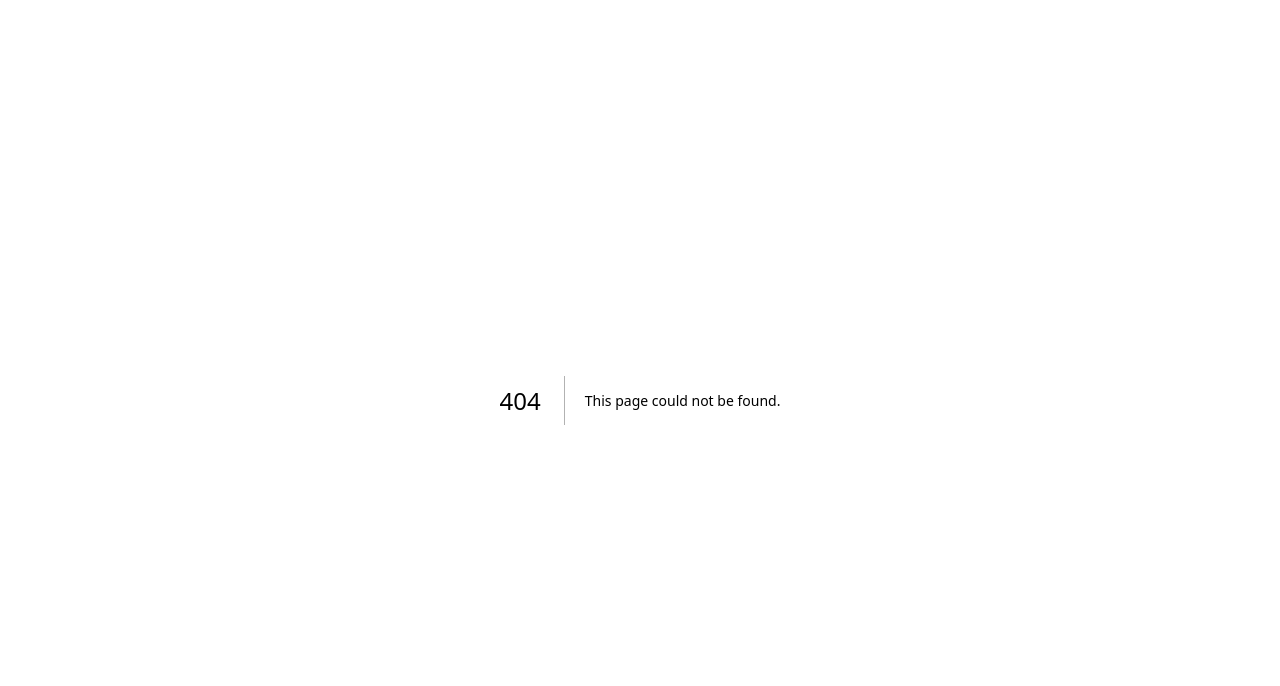
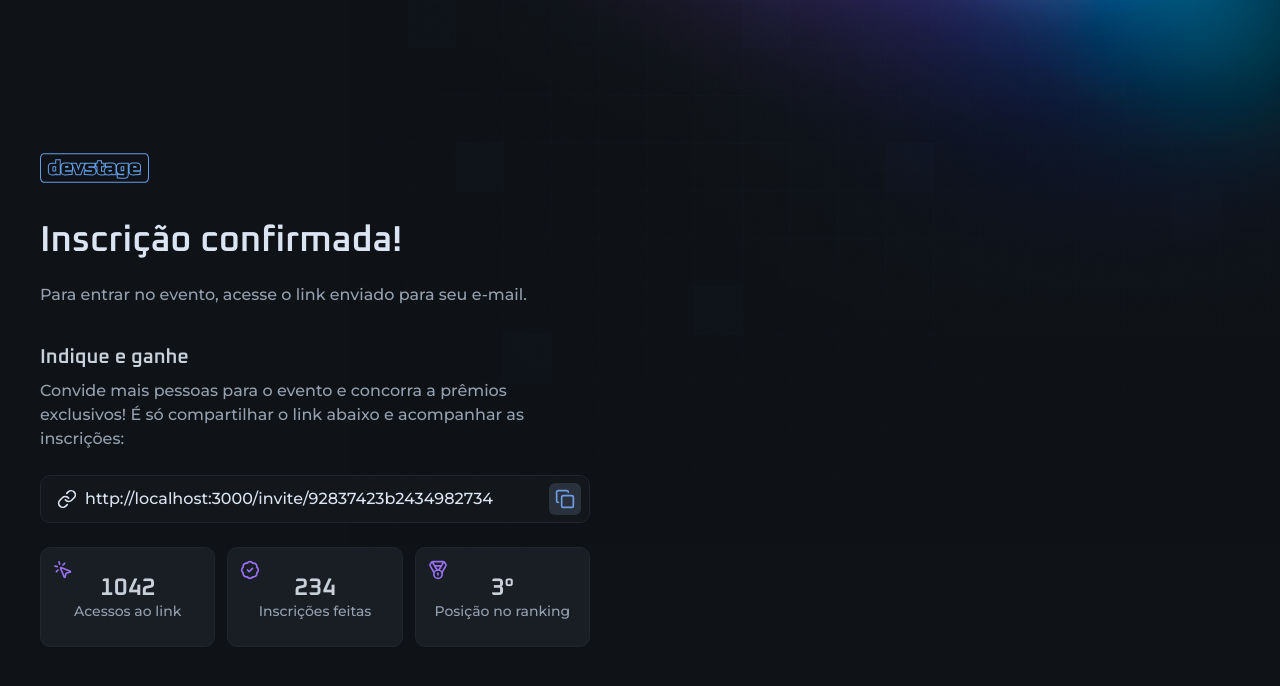
Before and after one commit to bduarte10/devstage, a Next.js app: page /invite in a window 1280 px wide. Before the commit this address had no page. Shown: the top 686 px of the page. Built offline with nearby package versions, Linux system fonts and the light colour scheme.

Commit message:
feat: adiciona página de convite e atualiza layout da página inicial com seção de inscrição

```diff
--- a/package.json
+++ b/package.json
@@ -15,6 +15,7 @@
     "postcss": "^8.5.2",
     "react": "^19.0.0",
     "react-dom": "^19.0.0",
+    "tailwind-merge": "^3.0.1",
     "tailwindcss": "^4.0.7"
   },
   "devDependencies": {
--- /dev/null
+++ b/src/app/invite/page.tsx
@@ -0,0 +1,76 @@
+import { IconButton } from '@/components/icon-button'
+import { InputField, InputIcon, InputRoot } from '@/components/input'
+import { BadgeCheck, Copy, Link, Medal, MousePointerClick } from 'lucide-react'
+import Image from 'next/image'
+import logo from '../../assets/logo.svg'
+
+export default function InvitePage() {
+  return (
+    <div className="min-h-dvh flex items-center justify-between gap-16 flex-col md:flex-row">
+      <div className="flex flex-col gap-10 w-full max-w-[550px]">
+        <Image src={logo} alt="devstage" width={108.5} height={30} />
+        <div className="space-y-6">
+          <h1 className="text-4xl font-semibold font-heading text-gray-100 leading-none">
+            Inscrição confirmada!
+          </h1>
+          <p className="text-gray-300">
+            Para entrar no evento, acesse o link enviado para seu e-mail.
+          </p>
+        </div>
+        <div className="space-y-6">
+          <div className="space-y-3">
+            <h2 className="text-gray-200 text-xl font-heading font-semibold leading-none">
+              Indique e ganhe
+            </h2>
+            <p className="text-gray-300">
+              Convide mais pessoas para o evento e concorra a prêmios
+              exclusivos! É só compartilhar o link abaixo e acompanhar as
+              inscrições:
+            </p>
+          </div>
+          <InputRoot>
+            <InputIcon>
+              <Link className="size-5 " />
+            </InputIcon>
+            <InputField
+              readOnly
+              defaultValue="http://localhost:3000/invite/92837423b2434982734"
+            />
+            <IconButton className="-mr-2">
+              <Copy className="size-5" />
+            </IconButton>
+          </InputRoot>
+          <div className="grid gap-3 md:grid-cols-3 ">
+            <div className="relative bg-gray-700 border border-gray-600 px-4 py-7 flex flex-col items-center justify-center gap-1 rounded-xl">
+              <span className="font-heading text-2xl font-semibold text-gray-200 leading-none ">
+                1042
+              </span>
+              <span className="text-sm text-gray-300 leading-none text-center">
+                Acessos ao link
+              </span>
+              <MousePointerClick className="size-5 text-purple absolute top-3 left-3" />
+            </div>
+            <div className="relative bg-gray-700 border border-gray-600 px-4 py-7 flex flex-col items-center justify-center gap-1 rounded-xl">
+              <span className="font-heading text-2xl font-semibold text-gray-200 leading-none ">
+                234
+              </span>
+              <span className="text-sm text-gray-300 leading-none text-center">
+                Inscrições feitas
+              </span>
+              <BadgeCheck className="size-5 text-purple absolute top-3 left-3" />
+            </div>
+            <div className="relative bg-gray-700 border border-gray-600 px-4 py-7 flex flex-col items-center justify-center gap-1 rounded-xl">
+              <span className="font-heading text-2xl font-semibold text-gray-200 leading-none ">
+                3°
+              </span>
+              <span className="text-sm text-gray-300 leading-none text-center">
+                Posição no ranking
+              </span>
+              <Medal className="size-5 text-purple absolute top-3 left-3" />
+            </div>
+          </div>
+        </div>
+      </div>
+    </div>
+  )
+}
--- a/src/app/layout.tsx
+++ b/src/app/layout.tsx
@@ -25,7 +25,9 @@
   return (
     <html lang="pt-BR" className={`${oxanium.variable} ${montserrat.variable}`}>
       <body className="bg-gray-900 text-gray-100 antialiased bg-[url(/background.png)] bg-no-repeat bg-top md:bg-right-top">
-        {children}
+        <main className="max-w-[1240px] mx-auto px-5 py-8 md:py-0">
+          {children}
+        </main>
       </body>
     </html>
   )
--- a/src/app/page.tsx
+++ b/src/app/page.tsx
@@ -6,7 +6,6 @@
 
 export default function Home() {
   return (
-    <main className="max-w-[1240px] mx-auto px-5 py-8 md:py-0">
     <div className="min-h-dvh flex justify-center gap-16 flex-col">
       <div className="flex flex-col gap-8 items-center md:items-start">
         <Image src={logo} alt="devstage" width={108.5} height={30} />
@@ -60,6 +59,5 @@
         </form>
       </div>
     </div>
-    </main>
   )
 }
--- a/src/components/icon-button.tsx
+++ b/src/components/icon-button.tsx
@@ -1,11 +1,15 @@
 import type { ComponentProps } from 'react'
+import { twMerge } from 'tailwind-merge'
 
 interface IconButtonProps extends ComponentProps<'button'> {}
 
-export function IconButton(props: IconButtonProps) {
+export function IconButton({ className, ...props }: IconButtonProps) {
   return (
     <button
-      className="p-1.5 bg-gray-500 text-blue font-semibold rounded-md cursor-pointer transition-colors duration-300 hover:bg-blue hover:text-gray-900"
+      className={twMerge(
+        'p-1.5 bg-gray-500 text-blue font-semibold rounded-md cursor-pointer transition-colors duration-300 hover:bg-blue hover:text-gray-900',
+        className
+      )}
       {...props}
     />
   )
```
Also changed, not shown: 1 other file (tests, documents, lock files or other folders). Lines whose indentation alone changed are shown as unchanged.
